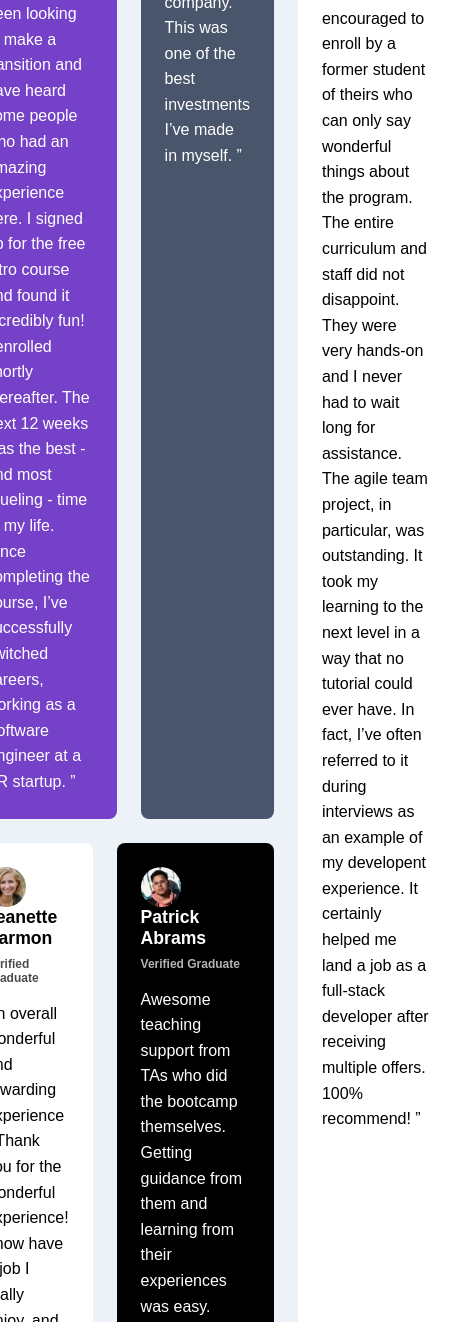
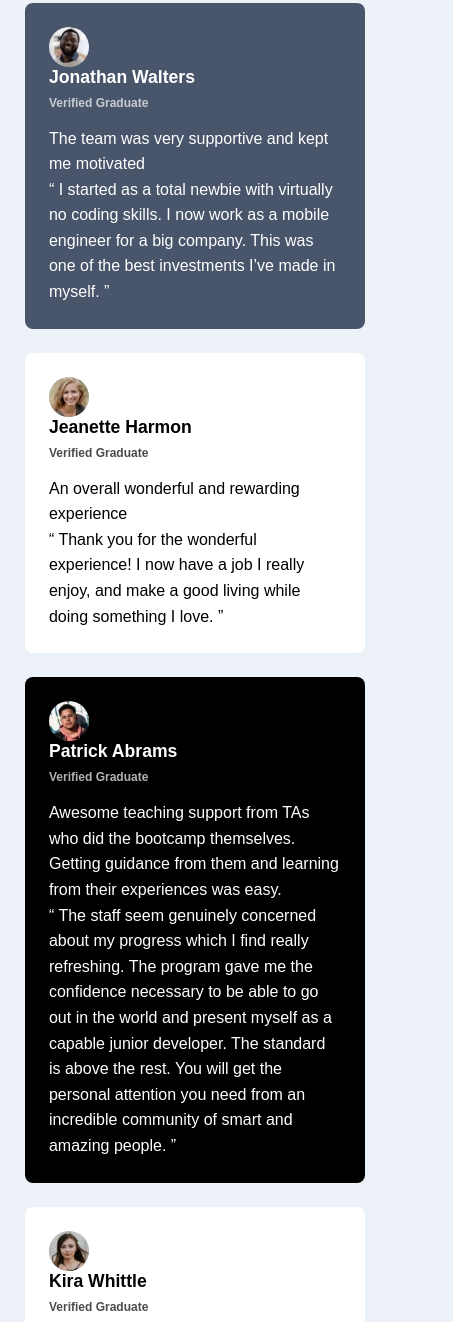
Before and after one commit to mohammed-alshaibani/Testimonials-grid-section, a plain HTML site: page index.html in a window 390 px wide. Shown: the part 626-1948 px from the top of the page, 453 px wide, since content can reach past the window. Drawn offline with Linux system fonts and the light colour scheme.

Commit message:
First commit for upload the project

```diff
--- a/css/style.css
+++ b/css/style.css
@@ -2,15 +2,6 @@
     box-sizing: border-box;
     padding: 0;
     margin: 0;
-}
-
-.attribution {
-    font-size: 11px;
-    text-align: center;
-}
-
-.attribution a {
-    color: hsl(228, 45%, 44%);
 }
 
 body {
@@ -73,7 +64,7 @@ p {
 }
 
 /* Section Specific Styles */
-.section-1 {
+.section__one {
     background-color: #7541C8;
     background-image: url(../images/bg-pattern-quotation.svg);
     background-repeat: no-repeat;
@@ -82,24 +73,24 @@ p {
     color: #ffffff;
 }
 
-.section-2 {
+.section__second {
     background-color: #48556A;
     color: #ffffff;
     grid-column: 3 / span 1;
 }
 
-.section-3 {
+.section__third {
     background-color: #ffffff;
     grid-column: 1 / span 1;
 }
 
-.section-4 {
+.section__forth {
     background-color: #000000;
     color: #ffffff;
     grid-column: 2 / span 2;
 }
 
-.section-5 {
+.section__fifth {
     background-color: #ffffff;
     grid-row: 1 / span 2;
     grid-column: 4 / span 1;
@@ -108,13 +99,8 @@ p {
 /* Responsive Design */
 @media (max-width: 768px) {
     main {
-        grid-template-columns: 1fr;
-        grid-template-areas:
-            'one'
-            'two'
-            'three'
-            'four'
-            'five';
+        display: flex;
+        flex-direction: column;
     }
 
     img {
--- a/index.html
+++ b/index.html
@@ -9,9 +9,9 @@
   <title>Frontend Mentor | [Challenge Name Here]</title>
 </head>
 <body>
-  <main>
+  <main class="testimonials">
 
-   <article class="section-1">
+   <article class="testimonial section__one">
     <div>
       <img src="/images/image-daniel.jpg" alt="">
       <h2>    Daniel Clifford      </h2>
@@ -36,7 +36,7 @@
 
    </article>
 
-   <article class="section-2">
+   <article class="testimonial section__second">
  <div>
       <img src="/images/image-jonathan.jpg" alt="">
       <h2>        Jonathan Walters      </h2>
@@ -54,7 +54,7 @@
 
    </article>
 
-   <article class="section-3">
+   <article class="testimonial section__third">
     <div>
       <img src="/images/image-jeanette.jpg" alt="">
       <h2>        Jeanette Harmon
@@ -72,7 +72,7 @@
 
    </article>
 
-   <article class="section-4">
+   <article class="testimonial section__forth">
     <div>
       <img src="/images/image-patrick.jpg" alt="">
       <h2>      Patrick Abrams
@@ -94,7 +94,7 @@
 
    </article>
 
-   <article class="section-5">
+   <article class="testimonial section__fifth">
     <div>
       <img src="/images/image-kira.jpg" alt="">
       <h2>        Kira Whittle
```
